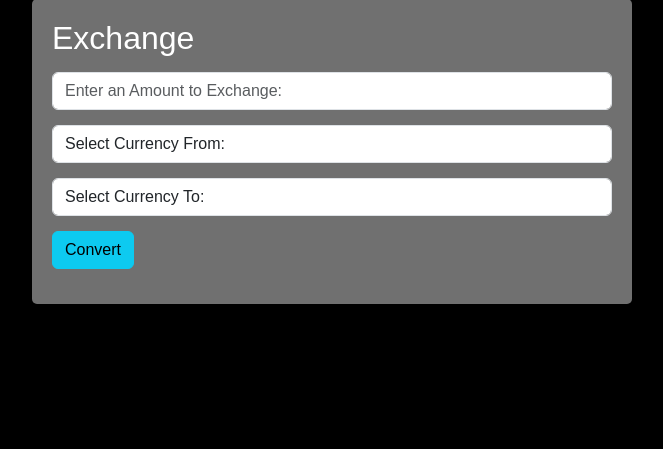
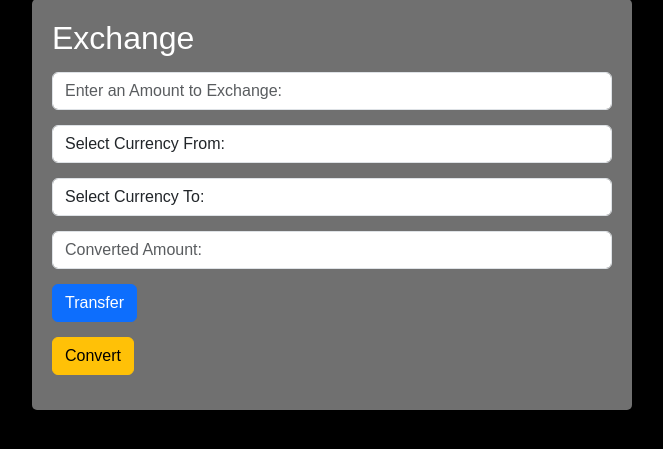
Before and after one commit to TZevs/CTAcode, a PHP site: page /transaction.php in a window 1280 px wide. Shown: the part 245-694 px from the top of the page, without its empty margins (308-971 px from the left). Run offline with PHP 8.4, Linux system fonts and the light colour scheme; the visitor is signed in with stand-in values (Sample User, id 1); tables that the repository leaves empty or names only in its code hold one stand-in row (values such as "Sample post"); some libraries are stand-ins or nearby versions.

Commit message:
need to fix customers page.

```diff
--- a/login.php
+++ b/login.php
@@ -54,10 +54,10 @@
                         foreach ($errors as $error) {
                             echo "<div class='alert alert-danger'>$error</div>";
                         }
-                    } else if (mysqli_num_rows($customer_result) === 1) {
+                    } else if (mysqli_num_rows($customer_result) == 1) {
                         $_SESSION['userEmail'] = $userEmail;
                         header("Location: wallets.php");
-                    } else if (mysqli_num_rows($admin_result) === 1) {
+                    } else if (mysqli_num_rows($admin_result) == 1) {
                         $_SESSION['userEmail'] = $userEmail;
                         header("Location: customers.php");
                     } else {
--- a/register.php
+++ b/register.php
@@ -61,7 +61,7 @@
                         if ($conn->query($addRecord) === TRUE) {
                             echo "<div class='alert alert-success'>Successfully Registered. <a href='login.php'>Login.</a></div>";
                         } else {
-                            die("Something went wrong");
+                            echo "<div class='alert alert-danger'>Error adding account: " . $conn->error . "</div>";
                         }
                     }
                 }
--- a/scripts/converts.js
+++ b/scripts/convert.js
@@ -11,13 +11,11 @@ function convertCurrency() {
             const convertRate = data.conversion_rates[to];
             let convertedAmount = amount * convertRate;
             convertedAmount = parseFloat(convertedAmount).toFixed(2);
-            document.getElementById('result').innerHTML = `${amount} ${from} = ${convertedAmount} ${to}`;
-            document.getElementById('currencyFrom').innerHTML = document.getElementById("from");
-
-            document.getElementById('currencyTo').innerHTML = `${to}`;
+            document.getElementById('converted').value = convertedAmount;
     })
     .catch(error => {
         console.error('Error fetching data:', error);
-        document.getElementById('result').innerHTML = "An error ocurred while fetching data.";
+        console.log(error);
+        document.getElementById('resultInput').innerHTML = "An error ocurred while fetching data.";
     })
 }
--- a/transaction.php
+++ b/transaction.php
@@ -8,6 +8,10 @@
     $userEmail = $_SESSION['userEmail'];
 
     require_once("includes/db_conn.php");
+    $userId = "SELECT customer_id FROM customeraccounts WHERE email_address = '$userEmail'";
+    $id_result = mysqli_query($conn, $userId);
+    $id = mysqli_fetch_assoc($id_result);
+
     $currencyOptions = "SELECT * FROM currency";
     $option_results = $conn->query($currencyOptions);
 ?>
@@ -18,7 +22,7 @@
         <meta name="viewport" content="width=device-width, initial-scale=1.0">
         <link href="https://cdn.jsdelivr.net/npm/bootstrap@5.3.3/dist/css/bootstrap.min.css" rel="stylesheet" integrity="sha384-QWTKZyjpPEjISv5WaRU9OFeRpok6YctnYmDr5pNlyT2bRjXh0JMhjY6hW+ALEwIH" crossorigin="anonymous">
         <link rel="stylesheet" href  ="styles/main.css" />
-        <script src="scripts/converts.js"></script>
+        <script src="scripts/convert.js"></script>
         <script src="https://kit.fontawesome.com/683ed5d49e.js" crossorigin="anonymous"></script>
         <title>Account</title>
     </head>
@@ -38,10 +42,59 @@
             </nav>
         </header>
 
-        <div class="container">
+        <div class="container center">
             <div>
                 <h2>Exchange</h2>
-                <form action="" method="POST">
+                <?php
+                    if (isset($_POST["submit"])) {
+                        $before = $_POST['amount'];
+                        $from = $_POST['from'];
+                        $to = $_POST['to'];
+                        $after = $_POST['converted'];
+                        $checkId = $id['customer_id'];
+
+                        $errors = array();
+
+                        $from_wallet = "SELECT currency_id, amount FROM currencywallet WHERE customer_id = '$checkId' AND currency_id = '$from'";
+                        $from_results = mysqli_query($conn, $from_wallet);
+                        $fRow = mysqli_fetch_assoc($from_results);
+
+                        $to_wallet = "SELECT currency_id, amount FROM currencywallet WHERE customer_id = '$checkId' AND currency_id = '$to'";
+                        $to_results = mysqli_query($conn, $to_wallet);
+                        $tRow = mysqli_fetch_assoc($to_results);
+
+                        if(empty($before) OR empty($after)) {
+                            array_push($errors, "Make sure you have entered an amount and converted it.");
+                        }
+                        if ($before < 1) {
+                            array_push($errors, "Amount must be more than 1.");
+                        }
+                        if (mysqli_num_rows($from_results) != 1 OR mysqli_num_rows($to_results) != 1) {
+                            array_push($errors, "You do not have the wallets for this transaction.");
+                        }
+                        if ($fRow['amount'] < $before) {
+                            array_push($errors, "You do not have enough money in the ${from} wallet.");
+                        }
+
+                        if (count($errors)>0) {
+                            foreach ($errors as $error) {
+                                echo "<div class='alert alert-danger'>$error</div>";
+                            }
+                        } else {
+                            $fromAmount = $fRow['amount'] - $before;
+                            $toAmount = $tRow['amount'] + $after;
+                            $updateFrom = "UPDATE currencywallet SET amount = '$fromAmount' WHERE customer_id = '$checkId' AND currency_id = '$from'";
+                            $updateTo = "UPDATE currencywallet SET amount = '$toAmount' WHERE customer_id = '$checkId' AND currency_id = '$to'";
+
+                            if ($conn->query($updateFrom) === TRUE AND $conn->query($updateTo) === TRUE) {
+                                echo "<div class='alert alert-success'>Transaction Successful. <a href='customers.php'>Refresh.</a> <a href='wallets.php'>Go to Wallets.</a></div>";
+                            } else {
+                                echo "<div class='alert alert-danger'>Error updating wallets: " . $conn->error . "</div>";
+                            }
+                        }
+                    }
+                ?>
+                <form action="transaction.php" method="POST">
                     <div class="form-group">
                         <input type="number" id="amount" name="amount" class="form-control" min="0" step="0.01" Placeholder="Enter an Amount to Exchange:">
                     </div>
@@ -68,10 +121,15 @@
                         </select>
                     </div>
                     <div class="form-group">
-                        <button onclick="convertCurrency()" class="btn btn-info">Convert</button>
+                        <input type="number" name="converted" id="converted" class="form-control" Placeholder="Converted Amount:" readonly>
                     </div>
-                    <div id="result"></div>
+                    <div class="form-group">
+                        <input type="submit" name="submit" value="Transfer" class="btn btn-primary btn-inline">
+                    </div>
                 </form>
+                <div class="form-group">
+                    <button onclick="convertCurrency()" class="btn btn-warning btn-inline">Convert</button>
+                </div>
             </div>
         </div>
 
```
Also changed, not shown: customers.php (+10 -4 lines), styles/main.css (line endings or trailing spaces).
